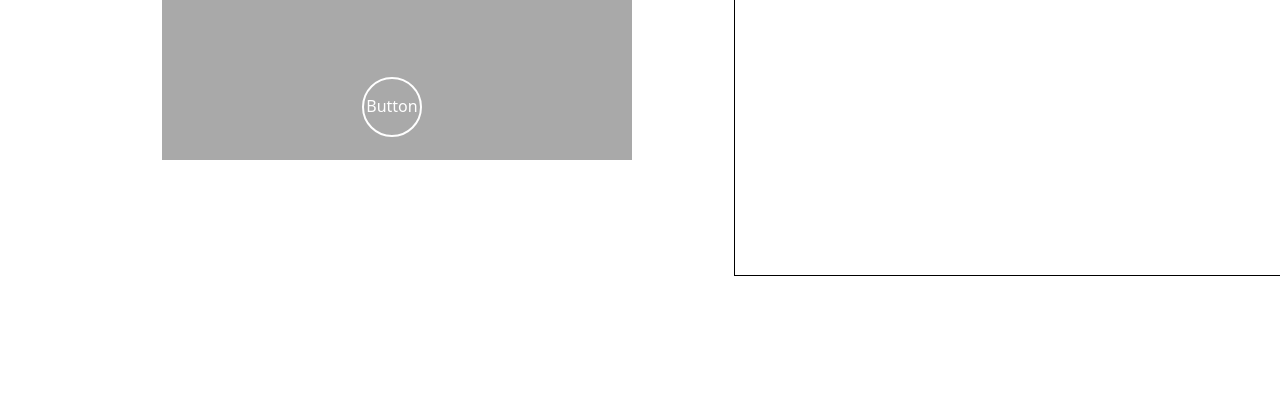
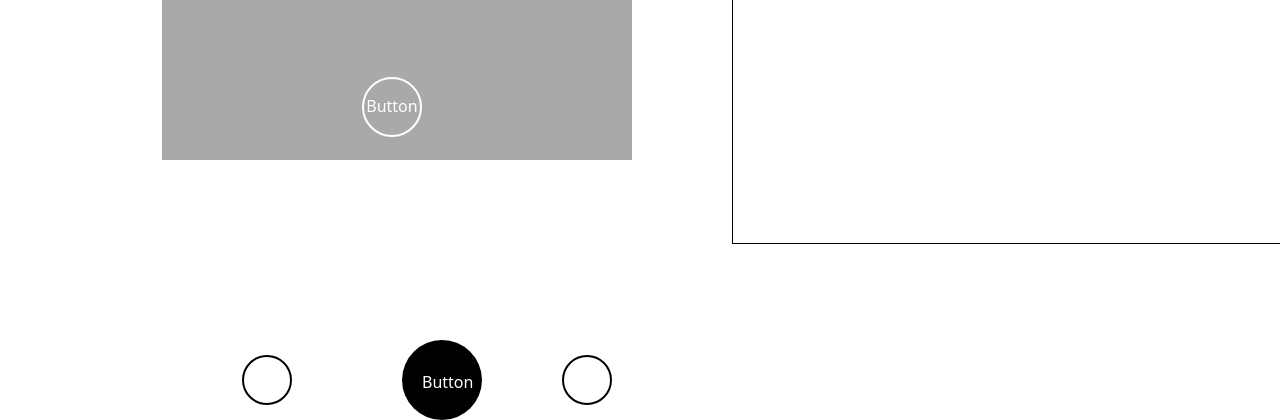
Before and after one commit to Zani231089/Term1_Final, a plain HTML site: page pages/pagethree.html in a window 1280 px wide. Shown: the part 567-987 px from the top of the page. Before the commit the page ends 843 px from the top, so only its background shows below. Drawn offline with nearby package versions, Linux system fonts and the light colour scheme.

Commit message:
Mile Stone One

```diff
--- a/css/main.css
+++ b/css/main.css
@@ -54,7 +54,7 @@ h5{
     text-align: center;
     padding-top: 100px;
     margin-top:-60px;
-    margin-left:20px;
+    margin-left:150px;
     margin-right: -80px
 }
 
--- a/css/pagethree.css
+++ b/css/pagethree.css
@@ -54,6 +54,43 @@ nav{
     margin-left: 200px;
 }
 
+.button3{
+    border-radius: 50%;
+    padding-top: 30px;
+    padding-left:20px;
+    padding-right: 10px;
+    width:50px;
+    height:50px;
+    border:2px solid black;
+    color: white;
+    margin-top:195px;
+    margin-left: 550px;
+}
+.button4{
+    border-radius: 50%;
+    padding-top: 30px;
+    padding-left:20px;
+    padding-right: 10px;
+    width:80px;
+    height:80px;
+    background-color: black;
+    color: white;
+    margin-top:180px;
+    margin-left: 150px;
+}
+
+.button5{
+    border-radius: 50%;
+    padding-top: 30px;
+    padding-left:20px;
+    padding-right: 10px;
+    width:50px;
+    height:50px;
+    border: 2px solid black;
+    color: white;
+    margin-top:195px;
+    margin-left: -250px;
+}
 .container-fluid{
     width:1440px;
 }
@@ -74,15 +111,24 @@ nav{
     height: 470px;
     border: 1px solid black;
     text-align: center;
-    margin-top:70px;
+    margin-top:40px;
 }
 
 .col-box3{
     width: 600px;
     height: 20px;
-    border: 2px solid black;
+    border: none;
     margin-top: 70px;
     padding-bottom:30px;
+}
+
+.col-box6{
+    width:1200px;
+    height:100px;
+    margin-top: 180px;
+    border: 2px solid black;
+    margin-bottom: 40px;
+    margin-left: 70px;
 }
 .par-1{
     padding-top:85px;
--- a/css/pagetwo.css
+++ b/css/pagetwo.css
@@ -29,6 +29,18 @@ nav{
     text-align: center;
     margin-right: 10px;
     padding-left: 40px;
+}
+
+.button1{
+    float: right;
+    border: 2px solid black;
+    width: 255px;
+    margin-right: 30px;
+    border-radius: 20px;
+    padding-left:10px;
+    padding-top:5px;
+    padding-bottom: 5px;
+    margin-top: -25px;
 }
 
 h4{
@@ -68,7 +80,7 @@ p{
     padding-top: 30px;
     margin-left: 10px;
     float: right;
-    margin-top: -500px;
+    margin-top: -350px;
     margin-right: 90px;
 }
 
--- a/pages/pagethree.html
+++ b/pages/pagethree.html
@@ -20,7 +20,7 @@
             <ul>
                 <a href="../index.html" ><li>Recent Releases</li></a>
                 <li>Popular Albums</li>
-                <li>About Label</li>
+                <a href="../pages/pagetwo.html"><li>About Label</li></a>
                 <a href="pagethree.html"><li class="active">My Playlists</li></a>
             </ul>
         </div>
@@ -38,13 +38,25 @@
                 </div>
 
             </div>
-            <div class="col-6">
+            <div class="col-4">
                 <div class="col-box3">
                     <h8>My favourites</h8>
                     <div class="col-box2">Box Two</div>
                 </div>
             </div>
         </div>
+    <div class="row">
+        <div class="col-2">
+            <div class="button3"></div>
+        </div>
+        <div class="col-2">
+            <div class="button4">Button</div>
+        </div>
+        <div class="col-2">
+            <div class="button5"></div>
+        </div>
+    </div>
+
 
 </body>
 </html>
```
Also changed, not shown: index.html (+1 -1 lines), pages/pagetwo.html (+1 -3 lines).
